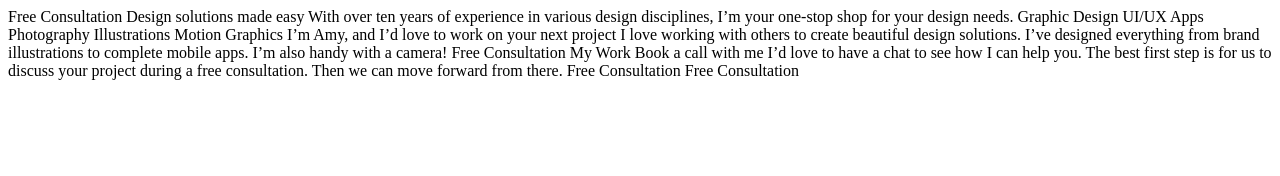
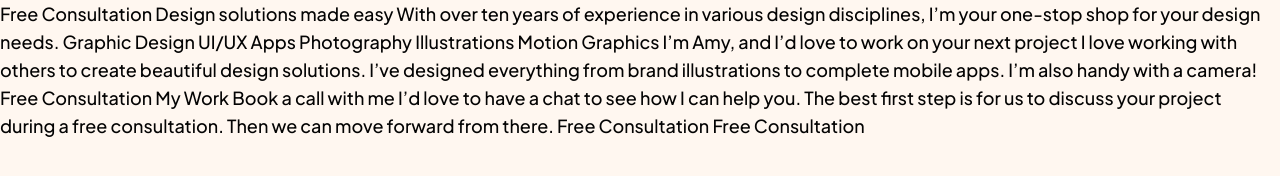
Before and after one commit to enriquesamudio99/fm-single-page-design-portfolio, a plain HTML site: page index.html in a window 1280 px wide. Drawn offline with Linux system fonts and the light colour scheme.

Commit message:
Initial styles added

```diff
--- a/assets/styles/styles.css
+++ b/assets/styles/styles.css
@@ -0,0 +1,85 @@
+@import url('https://fonts.googleapis.com/css2?family=Plus+Jakarta+Sans:wght@500;700&display=swap');
+
+:root {
+    /** [Font Family] **/
+    --ff-plus-jakarta-sans :'Plus Jakarta Sans', sans-serif;
+
+    /** [Colors] **/
+    --clr-galactic-blue: hsl(252, 66%, 62%);
+    --clr-summer-yellow: hsl(28, 89%, 67%);
+    --clr-pink: hsl(0, 78%, 79%);
+    --clr-light-red: hsl(7, 77%, 66%);
+    --clr-cyan: hsl(172, 46%, 57%);
+    --clr-dark-purple: hsl(314, 45%, 23%);
+    --clr-black: hsl(0, 0%, 1%);
+    --clr-medium-brown: hsl(30, 5%, 45%);
+    --clr-light-cream: hsl(28, 100%, 97%);
+
+    /** [Font Sizes] **/
+    --fs-heading-2xl: 3.5rem;
+    --fs-heading-xl: 2.5rem;
+    --fs-heading-lg: 2.25rem;
+    --fs-heading-md: 2rem;
+    --fs-heading-sm: 1.625rem;
+    --fs-heading-xs: 1.5rem;
+    --fs-body-lg: 1.125rem;
+    --fs-body-md: 1rem;
+
+    /** [Line Heights] **/
+    --lh-heading-2xl: 4.375rem;
+    --lh-heading-xl: 3.1875rem;
+    --lh-heading-lg: 2.8125rem;
+    --lh-heading-md: 2.5rem;
+    --lh-heading-sm: 2.0625rem;
+    --lh-heading-xs: 1.875rem;
+    --lh-body-lg: 1.75rem;
+    --lh-body-md: 1.625rem;
+}
+
+*,
+*::before,
+*::after {
+    box-sizing: border-box;
+    margin: 0;
+    padding: 0;
+}
+
+html,
+body {
+    position: relative;
+    overflow-x: hidden;
+}
+
+html {
+    scroll-behavior: smooth;
+}
+
+body {
+    background-color: var(--clr-light-cream);
+    color: var(--clr-black);
+    font-family: var(--ff-plus-jakarta-sans);
+    font-size: var(--fs-body-md);
+    line-height: var(--lh-body-md);
+    font-weight: 500;
+}
+
+@media (width >= 768px) {
+    body {
+        font-size: var(--fs-body-lg);
+        line-height: var(--lh-body-lg);
+    }
+}
+
+img {
+    display: block;
+    max-width: 100%;
+    height: auto;
+}
+
+button {
+    background-color: transparent;
+    border: 0;
+    outline: 0;
+    font-family: inherit;
+    cursor: pointer;
+}
--- a/index.html
+++ b/index.html
@@ -6,6 +6,7 @@
     <meta name="description" content="Single-page Design portfolio">
     <link rel="icon" type="image/png" sizes="32x32" href="./assets/images/favicon-32x32.png">
     <title>Frontend Mentor | Single-Page Design portfolio</title>
+    <link rel="stylesheet" href="./assets/styles/styles.css">
 </head>
 <body>
 
```
